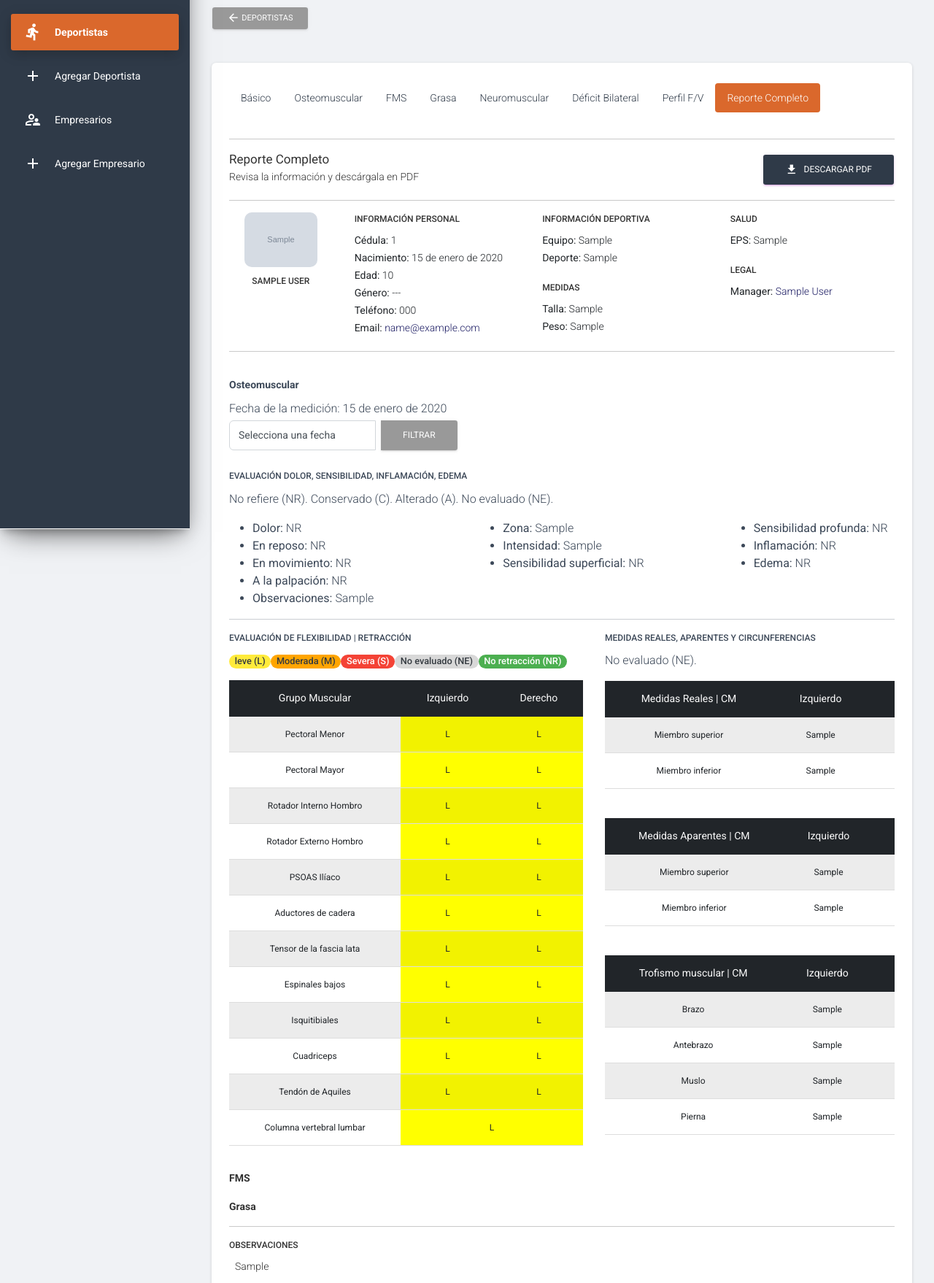
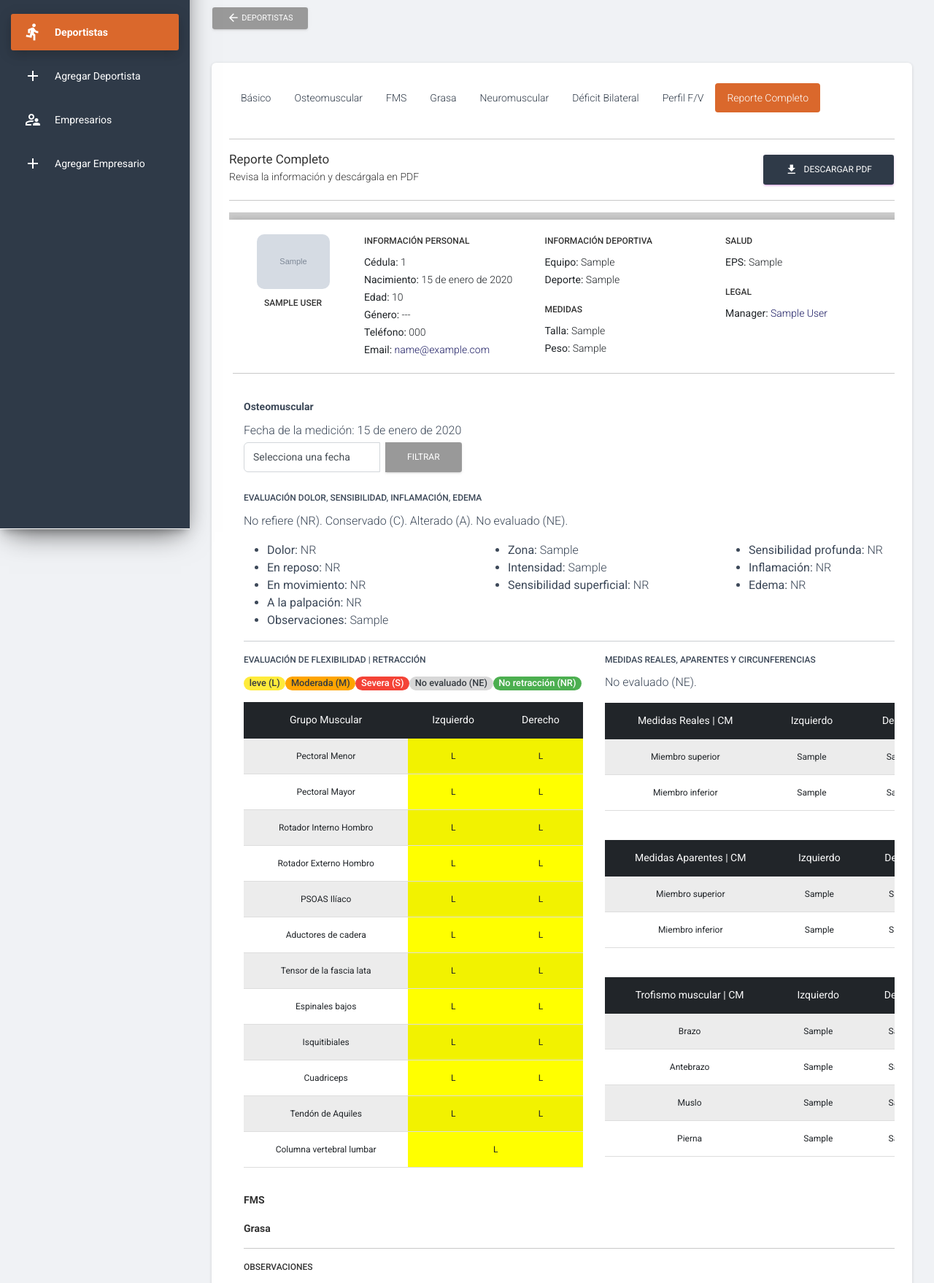
Before and after one commit to paloaltoestudio/DIN-Metrics, a Django app: page /deportistas/1/reporte in a window 1280 px wide. Shown: the part 75-1833 px from the top of the page at 73% size. Run offline with Django 4.2, Linux system fonts and the light colour scheme; a user stored in the database is signed in; tables that the repository leaves empty hold one stand-in row (values such as "Sample post"); grey boxes marked "Sample" are stand-in pictures; parts of the project's set-up code (start-up, migrations or seed data) failed here and were passed over; some libraries are stand-ins or nearby versions.

Commit message:
Add styles to report and conditional if not second metrics beside iframe

```diff
--- a/static/css/style.css
+++ b/static/css/style.css
@@ -399,6 +399,19 @@ footer {
 }
 
 /* Report */
+.source_wrapper  {
+  background: #ccc;
+  padding-top: 10px;
+  padding-bottom: 10px;
+}
+
+.source_wrapper > div {
+  padding: 20px;
+  margin: auto;
+  background: #fff;
+  box-shadow: 0 0 10px rgba(0,0,0,0.2);
+}
+
 .source h3 {
   font-size: 14px;
   font-weight: bold;
--- a/templates/users/report_detail.html
+++ b/templates/users/report_detail.html
@@ -83,11 +83,15 @@
 
         </div>
 
+        {% if fms %}
         <div class="source">
             <h3>FMS</h3>
         </div>
+        {% endif %}
 
+        {% if fat_graph or jumps %}
         <div class="source">
+            {% if fat_graph %}
             <h3>Grasa</h3>
             <hr>
 
@@ -108,8 +112,9 @@
                 </div>
             </div>
             <hr>
+            {% endif %}
 
-
+            {% if jumps %}
             <h3>Neuromuscular</h3>
             <hr>
 
@@ -130,10 +135,14 @@
                 </div>
             </div>
             <hr>
+            {% endif %}
 
         </div>
+        {% endif %}
 
-        <div class="source2">
+
+        {% if graph or fv_graph %}
+        <div class="source">
             {% comment %} Bilateral {% endcomment %}
             {% if graph %}
             <iframe class="frame first" width="100%" height="650" src="{% url 'users:report_bilateral' user.id %}" frameborder="0" scrolling="no"></iframe>
@@ -164,6 +173,7 @@
             </div>
             {% endif %}
         </div>
+        {% endif %}
     </div>
 </div>
 
@@ -524,10 +534,14 @@
 </div>
 
 
-<div id="preview" style="position:absolute; left: 0px;"></div>
+<div id="preview" style="position:absolute; left: -10000px;"></div>
 
 {% if request.user.role == 'ADMIN' %}
+<div class="row">
+    <div class="col text-right">
         <a id="generate" class="generate btn btn-primary" href="#!"><i class="mr-2 material-icons">download</i>Descargar PDF</a>
+    </div>
+</div>
 {% endif %}
 
 {% endblock  %}
@@ -613,7 +627,7 @@
                                 doc.addImage(header_img, 'JPG', 0.5, 0.5, 20.5, 1.66)
                                 doc.addImage(image, 'PNG', 0.5, 2.3, image_width, image_height)
 
-
+                                if(first){
                                     const canvas_html2 = html2canvas(second,{
                                         letterRendering:true,
                                         allowTaint: true,
@@ -640,6 +654,18 @@
                                             loading_report.style.display = 'none'
                                         }
                                     })
+                                } else {
+                                    if(parseInt(i+1) < parseInt(sources.length)){
+                                        doc.addPage("letter", "p");
+                                        html_canvas(i+1)
+                                    }
+                                    if(i+1 == sources.length){
+                                        const name = 'Dinametrics_reporte_' + '{{user.first_name}}_{{user.last_name}}' + '.pdf'
+                                        doc.save(name);
+                                        loading_report.style.display = 'none'
+                                    }
+                                }
+
                             })
                         } else {
                             console.log('outside iframe', sources[i])
```
Lines whose indentation alone changed are shown as unchanged.
